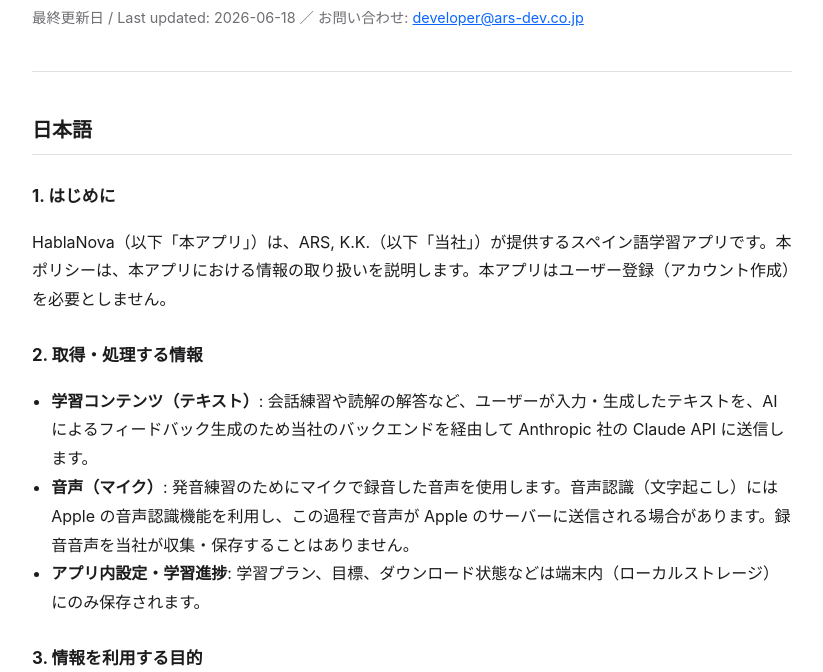
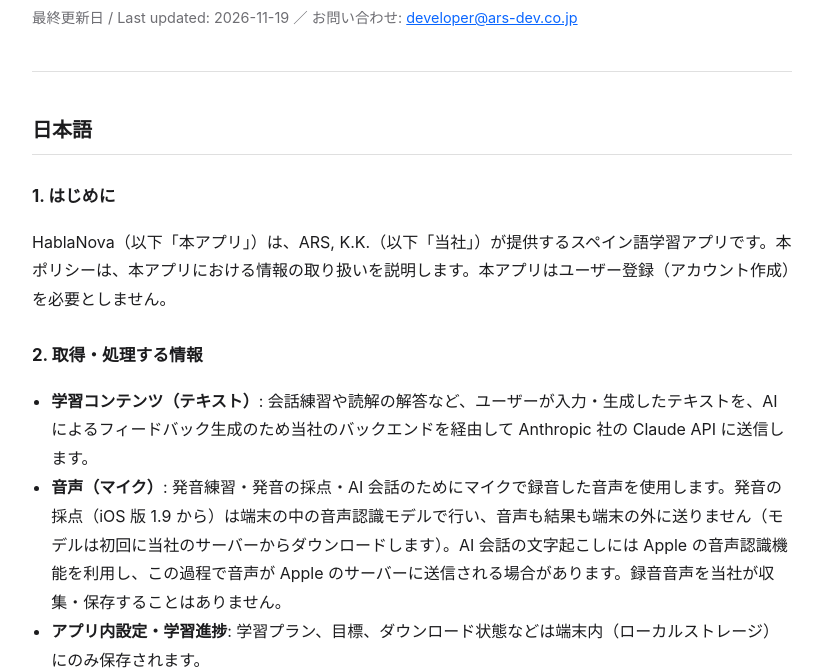
Before and after one commit to ars-sys/hablanova-legal, a plain HTML site: page index.html in a window 1280 px wide. Shown: the part 128-800 px from the top of the page, without its empty margins (228-1051 px from the left). Drawn offline with Linux system fonts and the light colour scheme.

Commit message:
マイクの項に発音の採点（端末の中だけ、iOS 1.9）を追記
Co-Authored-By: Claude Opus 5.5 <noreply@anthropic.com>

```diff
--- a/index.html
+++ b/index.html
@@ -35,7 +35,7 @@
 
 <h1>プライバシーポリシー / Privacy Policy</h1>
 <p class="meta">HablaNova ／ 提供者: ARS, K.K.</p>
-<p class="meta">最終更新日 / Last updated: 2026-06-18 ／ お問い合わせ: <a href="mailto:developer@ars-dev.co.jp">developer@ars-dev.co.jp</a></p>
+<p class="meta">最終更新日 / Last updated: 2026-11-19 ／ お問い合わせ: <a href="mailto:developer@ars-dev.co.jp">developer@ars-dev.co.jp</a></p>
 
 <hr>
 
@@ -47,7 +47,7 @@
 <h3>2. 取得・処理する情報</h3>
 <ul>
   <li><strong>学習コンテンツ（テキスト）</strong>: 会話練習や読解の解答など、ユーザーが入力・生成したテキストを、AIによるフィードバック生成のため当社のバックエンドを経由して Anthropic 社の Claude API に送信します。</li>
-  <li><strong>音声（マイク）</strong>: 発音練習のためにマイクで録音した音声を使用します。音声認識（文字起こし）には Apple の音声認識機能を利用し、この過程で音声が Apple のサーバーに送信される場合があります。録音音声を当社が収集・保存することはありません。</li>
+  <li><strong>音声（マイク）</strong>: 発音練習・発音の採点・AI 会話のためにマイクで録音した音声を使用します。発音の採点（iOS 版 1.9 から）は端末の中の音声認識モデルで行い、音声も結果も端末の外に送りません（モデルは初回に当社のサーバーからダウンロードします）。AI 会話の文字起こしには Apple の音声認識機能を利用し、この過程で音声が Apple のサーバーに送信される場合があります。録音音声を当社が収集・保存することはありません。</li>
   <li><strong>アプリ内設定・学習進捗</strong>: 学習プラン、目標、ダウンロード状態などは端末内（ローカルストレージ）にのみ保存されます。</li>
 </ul>
 
@@ -100,7 +100,7 @@
 <h3>2. Information We Process</h3>
 <ul>
   <li><strong>Learning content (text):</strong> Text you enter or generate (e.g., conversation practice and reading answers) is sent through our backend to Anthropic's Claude API to produce AI feedback.</li>
-  <li><strong>Audio (microphone):</strong> Microphone audio is used for pronunciation practice. Speech-to-text uses Apple's speech recognition, which may transmit audio to Apple's servers. We do not collect or store your audio recordings.</li>
+  <li><strong>Audio (microphone):</strong> Microphone audio is used for pronunciation practice, pronunciation scoring and AI conversation. Pronunciation scoring (iOS version 1.9 and later) runs on an on-device speech recognition model; neither the audio nor the results leave your device (the model is downloaded once from our server). Speech-to-text for AI conversation uses Apple's speech recognition, which may transmit audio to Apple's servers. We do not collect or store your audio recordings.</li>
   <li><strong>In-app settings &amp; progress:</strong> Study plans, goals, and download state are stored only on your device (local storage).</li>
 </ul>
 
```
